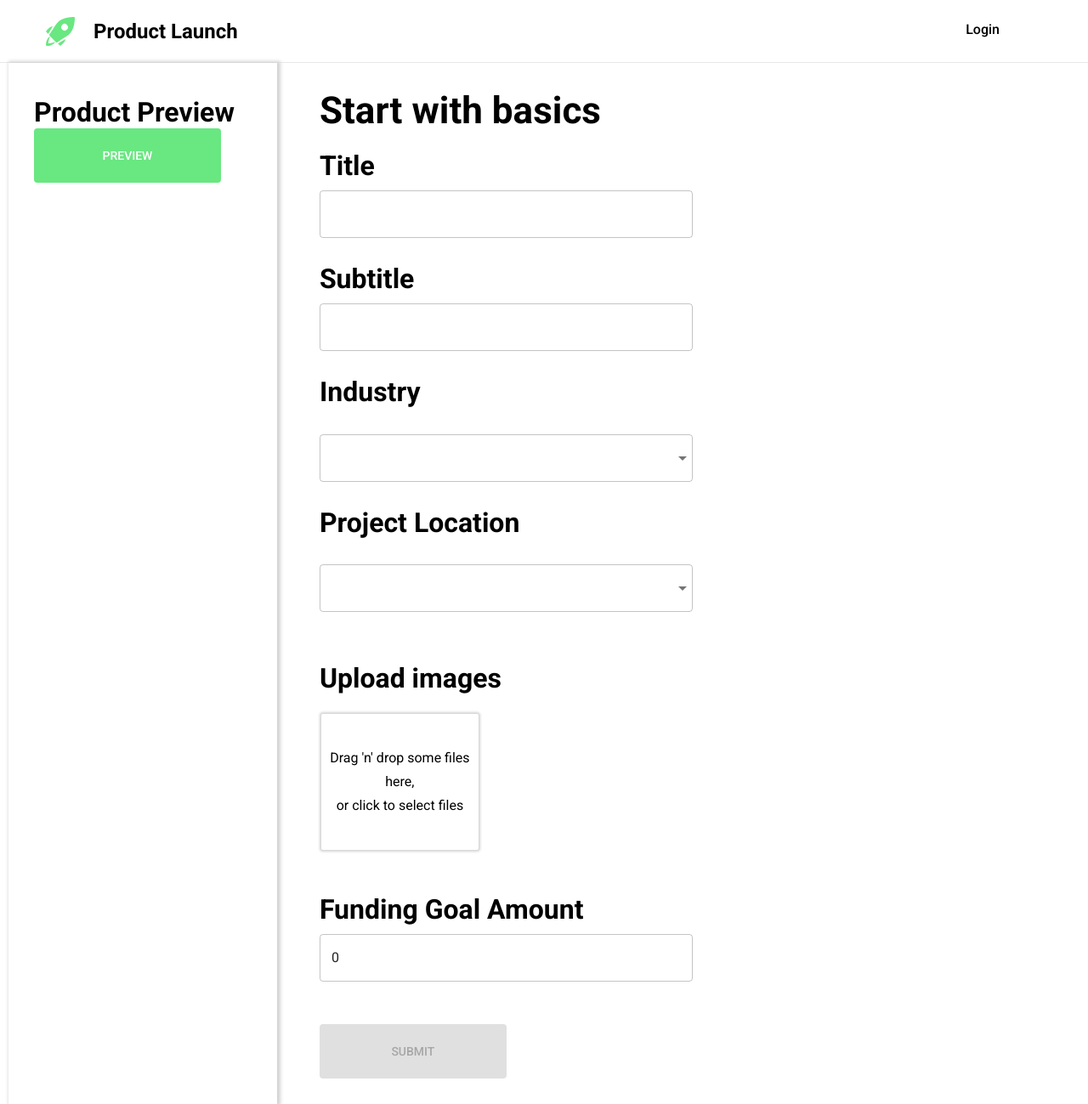
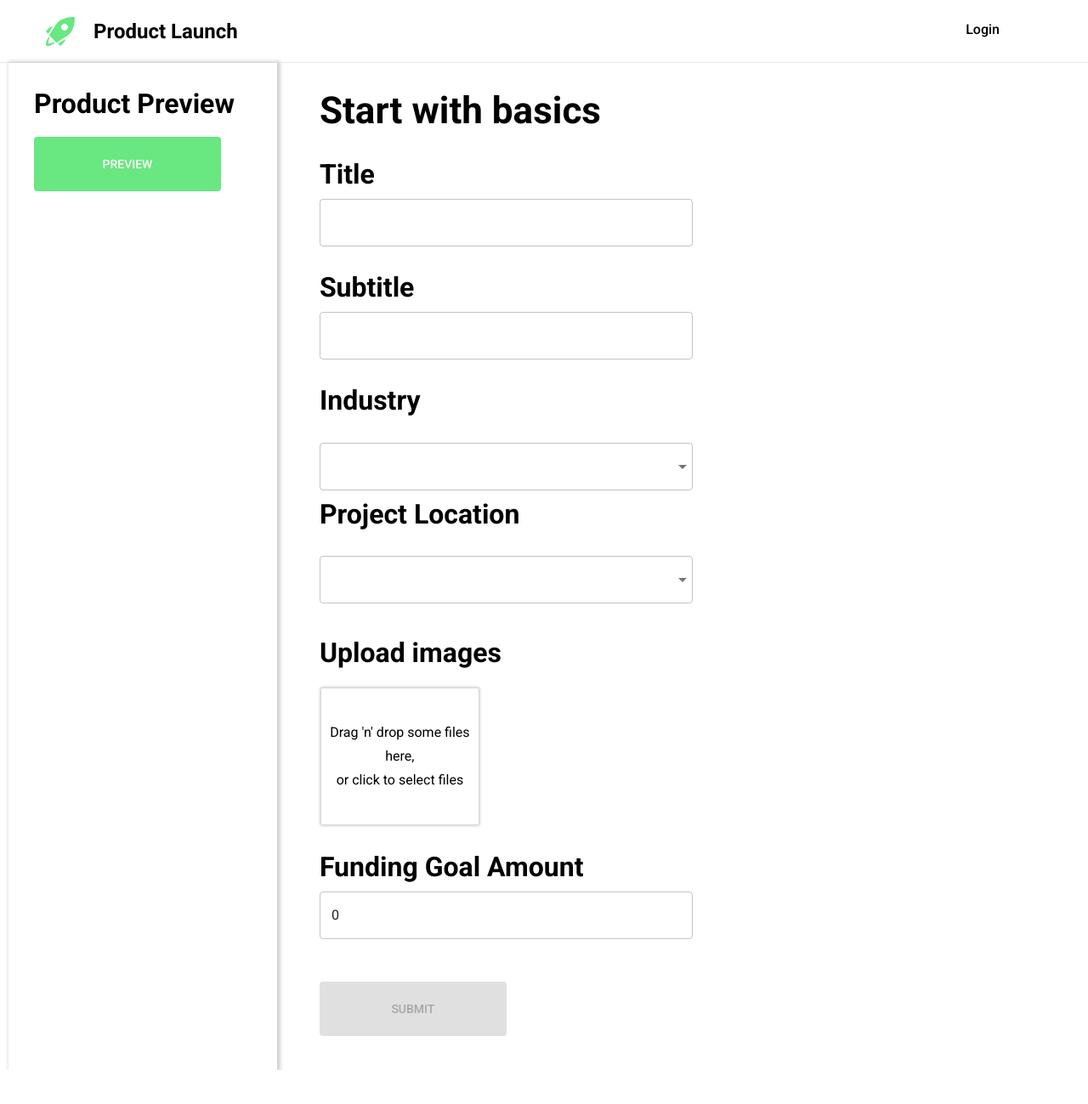
Before and after one commit to hatchways/team-summer, a React (Create React App) app in the folder client/: page /projects/add/1 in a window 1280 px wide. Shown: the whole page at 85% size. After the commit the page ends 1259 px from the top, so only its background shows below. Built offline with nearby package versions, Linux system fonts and the light colour scheme.

Commit message:
override styling with classes prop on material ui components

```diff
--- a/client/src/components/Inputs.js
+++ b/client/src/components/Inputs.js
@@ -17,7 +17,7 @@ const OutlinedSelect = (props) => {
             <InputLabel ref={inputLabel} htmlFor={props.selectId} {...props.inputProps}>{props.labelText}</InputLabel>
             <Select
                 native
-                value={props.value}
+                classes={props.classes}
                 onChange={handleSelect(props.setState)}
                 input={
                     <OutlinedInput
--- a/client/src/pages/AddProject.js
+++ b/client/src/pages/AddProject.js
@@ -17,7 +17,7 @@ const styles = {
         display: 'flex',
         flexDirection: 'column',
         margin: '0px 20px 0px 10px',
-        padding: '20px 50px 20px 30px',
+        padding: '30px 50px 20px 30px',
         boxShadow: '2px 0px 4px 2px #D3D3D3',
     },
     addProjectPage: {
@@ -25,18 +25,22 @@ const styles = {
         padding: '20px',
     },
     formLine: {
-        paddingTop: '20px',
-        paddingBottom: '20px',
+        // paddingTop: '20px',
+        marginBottom: '20px',
     },
     form: {
         display: 'flex',
         flexDirection: 'column',
         alignItems: 'left',
-        width: '100%'
+        width: '100%',
+        marginTop: '30px'
     },
     fundingGoalContainer: {
         marginBottom: '40px'
     },
+    button: {
+        margin: '20px 0px 10px 0px'
+    }
 }
 
 const industries = [
@@ -155,7 +159,7 @@ class AddProject extends Component {
             <main className={classes.pageContent}>
                 <div className={classes.projectPreviewContainer}>
                     <Typography variant="h3" align='left'>Product Preview</Typography>
-                    <Button type="submit" variant="contained" color="primary" >
+                    <Button classes={{ root: classes.button }} type="submit" variant="contained" color="primary" >
                         Preview
                     </Button>
                 </div>
@@ -166,6 +170,7 @@ class AddProject extends Component {
                         <Typography variant="h3">Title</Typography>
                         <TextField
                             name="title"
+                            classes={{ root: classes.formLine }}
                             value={title}
                             fullWidth={true}
                             onChange={this.handleInput}
@@ -180,6 +185,7 @@ class AddProject extends Component {
                         <Typography variant="h3">Subtitle</Typography>
                         <TextField
                             name="subtitle"
+                            classes={{ root: classes.formLine }}
                             value={subtitle}
                             fullWidth={true}
                             onChange={this.handleInput}
@@ -230,10 +236,10 @@ class AddProject extends Component {
                             }
                         </OutlinedSelect>
                         <UploadImages setImages={this.setImages} images={images} />
-                        <div className={classes.fundingGoalContainer}>
                         <Typography variant="h3">Funding Goal Amount</Typography>
                         <TextField
                             name="fundingGoal"
+                            classes={{ root: classes.formLine }}
                             value={fundingGoal}
                             fullWidth={true}
                             onChange={this.handleInput}
@@ -242,8 +248,7 @@ class AddProject extends Component {
                             error={validation.fundingGoal.isInvalid}
                             helperText={validation.fundingGoal.message}
                         />
-                        </div>
-                        <Button type="submit" variant="contained" color="primary" disabled={this.disableSubmit()}>
+                        <Button classes={{ root: classes.button }} type="submit" variant="contained" color="primary" disabled={this.disableSubmit()}>
                             Submit
                         </Button>
                     </form>
--- a/client/src/themes/theme.js
+++ b/client/src/themes/theme.js
@@ -16,7 +16,7 @@ export const theme = createMuiTheme({
     h3: {
       fontSize: '2em',
       fontWeight: 'semi-bold',
-      padding: '20px 0px 0px 0px'
+      // padding: '20px 0px 0px 0px'
     },
     h6: {
       fontSize: '1em',
```
